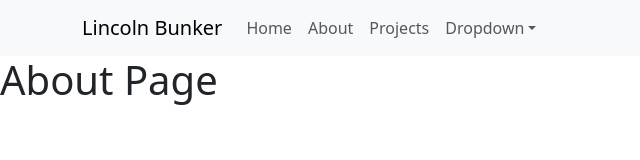
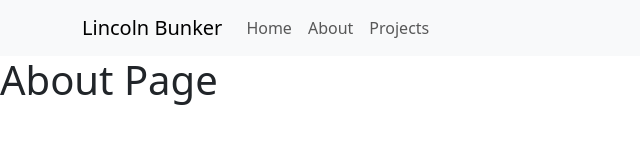
Before and after one commit to LincolnJBunker/portfolio-lincoln, a React (Vite) app: page /portfolio-lincoln/about in a window 1280 px wide. Shown: the top 160 px of the page, without its empty margins (0-640 px from the left). Built offline with nearby package versions, Linux system fonts and the light colour scheme.

Commit message:
removingdropdown in navbar

```diff
--- a/src/components/Navbar.tsx
+++ b/src/components/Navbar.tsx
@@ -1,4 +1,4 @@
-import { Container, Nav, Navbar, NavDropdown } from "react-bootstrap";
+import { Container, Nav, Navbar } from "react-bootstrap";
 import { useNavigate } from "react-router-dom";
 
 export const AppNavbar = () => {
@@ -14,7 +14,7 @@ export const AppNavbar = () => {
             <Nav.Link onClick={() => navigate('/')}>Home</Nav.Link>
             <Nav.Link onClick={() => navigate('/about')}>About</Nav.Link>
             <Nav.Link onClick={() => navigate('/projects')}>Projects</Nav.Link>
-            <NavDropdown title="Dropdown" id="basic-nav-dropdown">
+            {/* <NavDropdown title="Dropdown" id="basic-nav-dropdown">
               <NavDropdown.Item href="#action/3.1">Action</NavDropdown.Item>
               <NavDropdown.Item href="#action/3.2">
                 Another action
@@ -24,7 +24,7 @@ export const AppNavbar = () => {
               <NavDropdown.Item href="#action/3.4">
                 Separated link
               </NavDropdown.Item>
-            </NavDropdown>
+            </NavDropdown> */}
           </Nav>
         </Navbar.Collapse>
       </Container>
```
